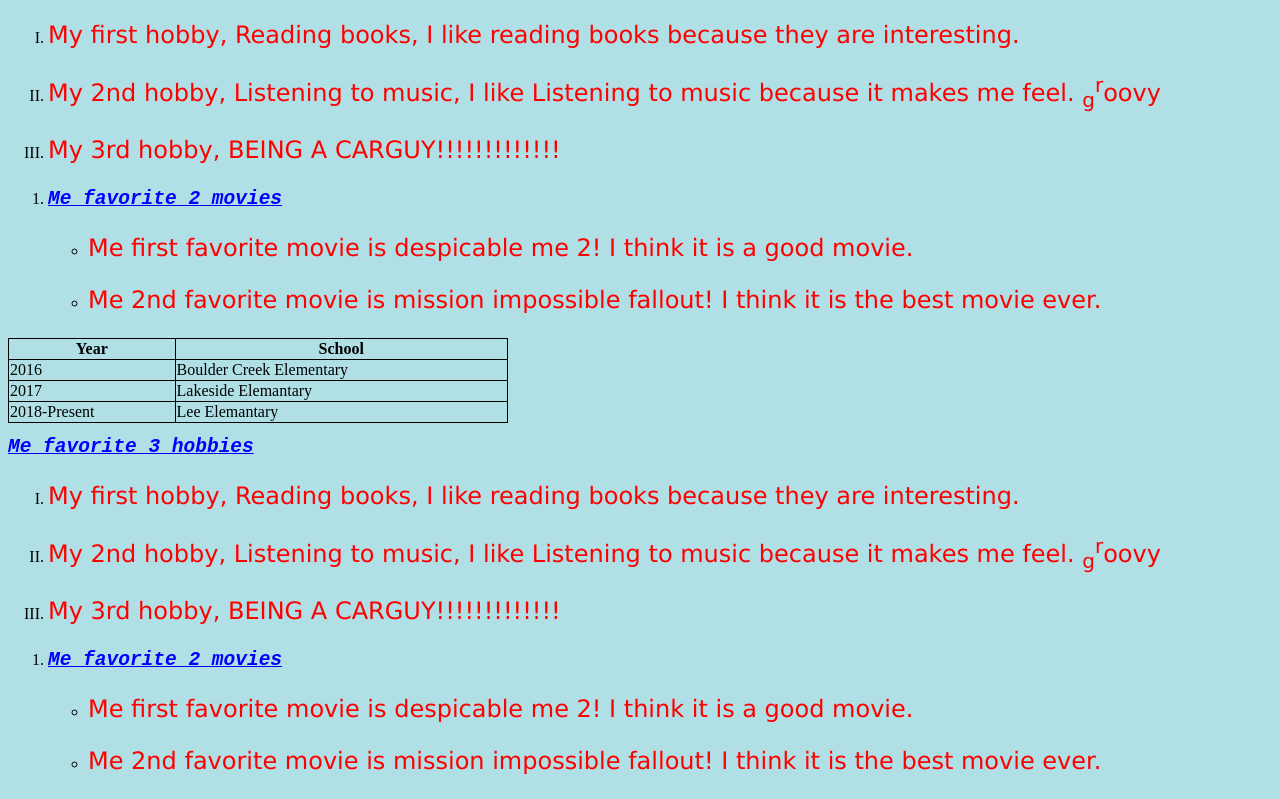
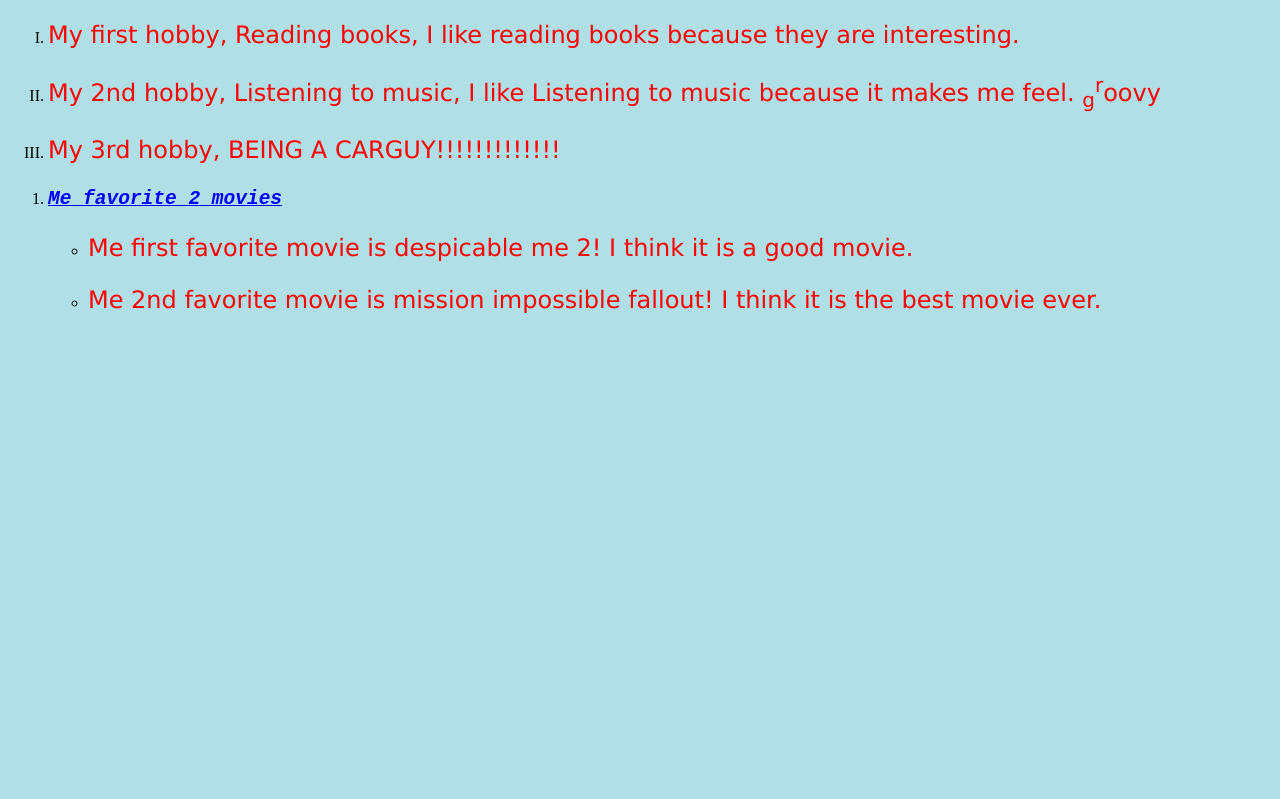
Before and after one commit to nbanda25/NikWebsite, a plain HTML site: page index.html in a window 1280 px wide. Shown: the part 596-1395 px from the top of the page. After the commit the page ends 934 px from the top, so only its background shows below. Drawn offline with Linux system fonts and the light colour scheme.

Commit message:
Update index.html

```diff
--- a/index.html
+++ b/index.html
@@ -73,52 +73,3 @@
 </body>
 
 </html>
-
-  </ul>
-
-  <table style="width:500px">
-    <tr>
-      <th>Year</th>
-      <th>School</th>
-    </tr>
-    <tr>
-      <td>2016</td>
-      <td>Boulder Creek Elementary </td>
-    </tr>
-    <tr>
-      <td>2017</td>
-      <td>Lakeside Elemantary</td>
-    </tr>
-    <tr>
-      <td>2018-Present</td>
-      <td>Lee Elemantary</td>
-    </tr>
-
-  </table>
-
-
-  <h1><b><u><i>Me favorite 3 hobbies</i></u></b></h1>
-  <ol type="I">
-    <li> <p>My first hobby, Reading books, I like reading books because they are interesting.</p></li>
-    <li><p>My 2nd hobby, Listening to music, I like Listening to music because it makes me feel. <sub>g</sub><sup>r</sup>oovy</li></p>
-    <li> <p>My 3rd hobby, BEING A CARGUY!!!!!!!!!!!!!</p></li>
-
-  </ol type="I">
-
-
-
-<ol>
-
-
-<li><h1><b><u><i>Me favorite 2 movies</i></u></b></h1></li>
-
-
-<ul>
- <li><p>Me first favorite movie is despicable me 2! I think it is a good movie.</p></li>
-<li><p>Me 2nd favorite movie is mission impossible fallout! I think it is the best movie ever.</p></li>
-</ul>
-</ol>
-
-</body>
-
-</html>
```
